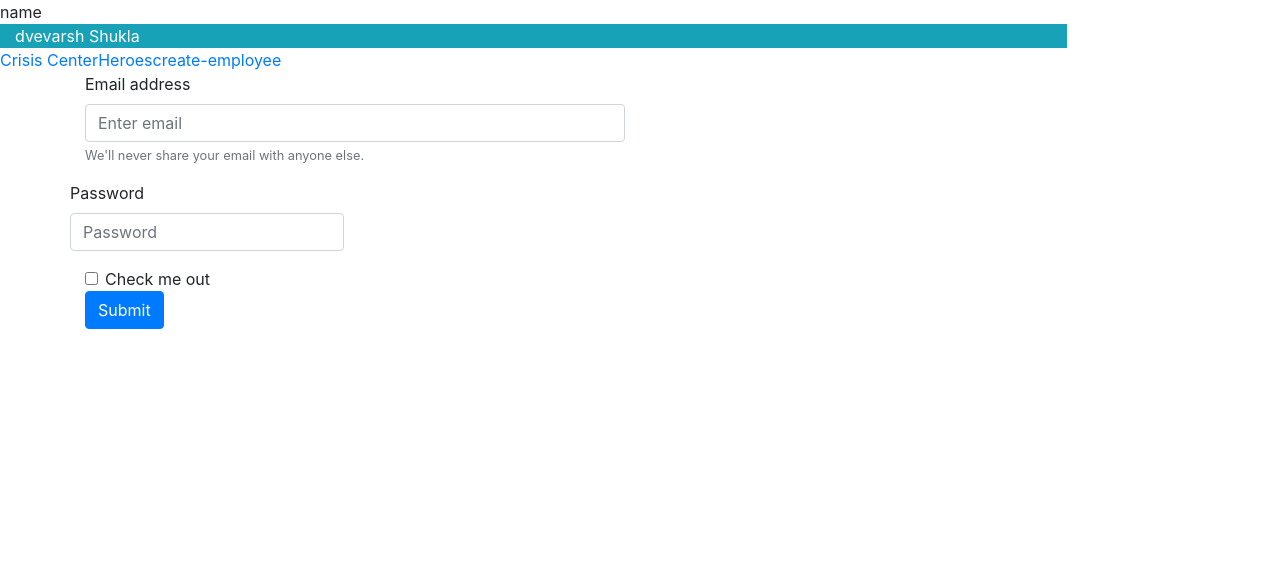
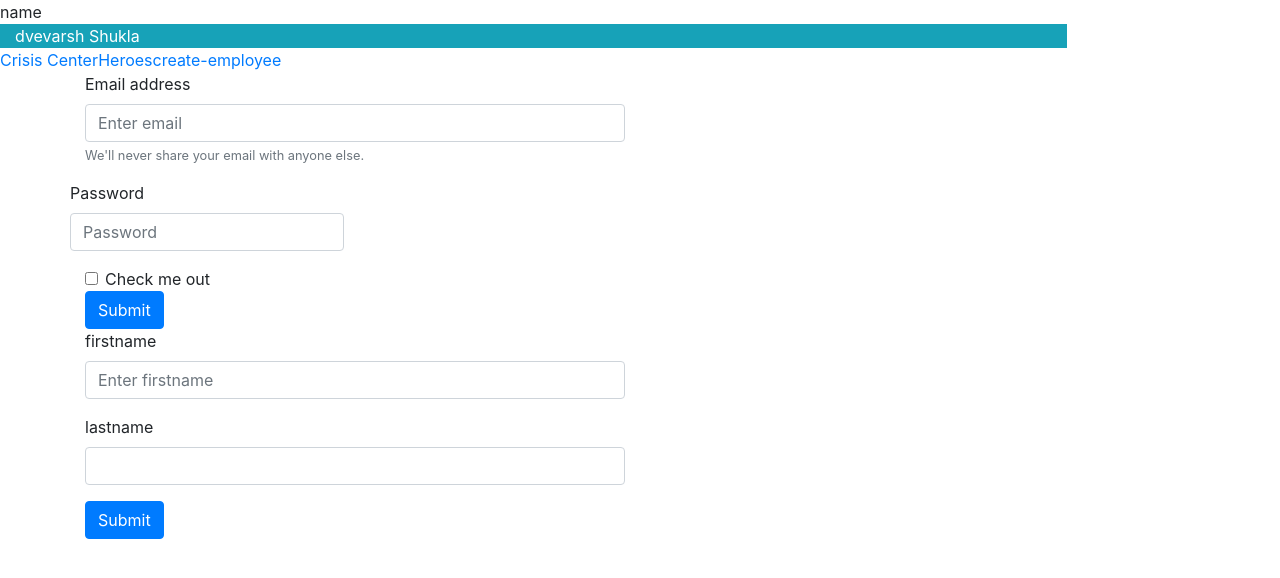
Before and after one commit to Devarsh14/AngularAPM, an Angular app: page /create-employee in a window 1280 px wide. Shown: the top 578 px of the page. Built offline with nearby package versions, Linux system fonts and the light colour scheme.

Commit message:
multiple forms logged.

```diff
--- a/src/app/create-employee/create-employee.component.html
+++ b/src/app/create-employee/create-employee.component.html
@@ -22,4 +22,26 @@
   </div>
   <button type="submit" class="btn btn-primary">Submit</button>
 </form>
+
+<form [formGroup]="studentForm" (ngSubmit)="onSubmitStudnet()">
+
+    <div  class="form-group">
+        <div class="row">
+          <div class="col-6">
+              <label for="firstname">firstname</label>
+              <input type="text" class="form-control" formControlName="firstName"  id="firstname" aria-describedby="emailHelp" placeholder="Enter firstname">
+
+          </div>
+    </div>
+    </div>
+    <div class="row">
+        <div class="col-6">
+    <div class="form-group">
+      <label for="lastname">lastname</label>
+      <input type="text" class="form-control" formControlName="lastName" id="lastname" >
+    </div>
+  </div>
 </div>
+    <button type="submit" class="btn btn-primary" id="namesubmit">Submit</button>
+  </form>
+</div>
--- a/src/app/create-employee/create-employee.component.ts
+++ b/src/app/create-employee/create-employee.component.ts
@@ -9,6 +9,7 @@ import {FormGroup, FormControl} from '@angular/forms';
 export class CreateEmployeeComponent implements OnInit {
 
    employeeForm: FormGroup;
+   studentForm: FormGroup;
 
   constructor() { }
 
@@ -18,11 +19,19 @@ export class CreateEmployeeComponent implements OnInit {
       email : new FormControl()
 
     });
+
+    this.studentForm = new FormGroup({
+      firstName : new FormControl(),
+      lastName : new FormControl()
+
+    });
   }
 
   onSubmit(): void {
     console.log('Form submitted succesfully');
     console.log(this.employeeForm.value);
   }
-
+  onSubmitStudnet(): void {
+    console.log('studnet logged');
+  }
 }
```
